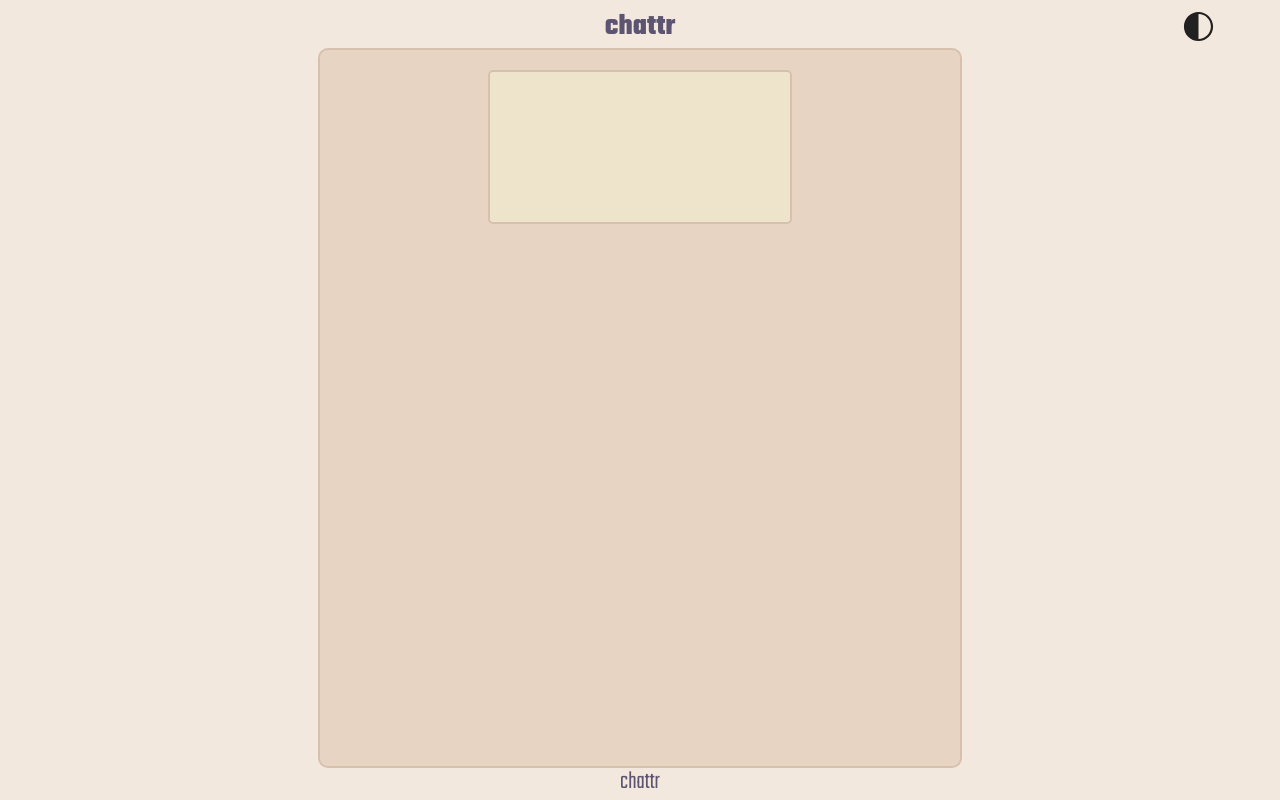
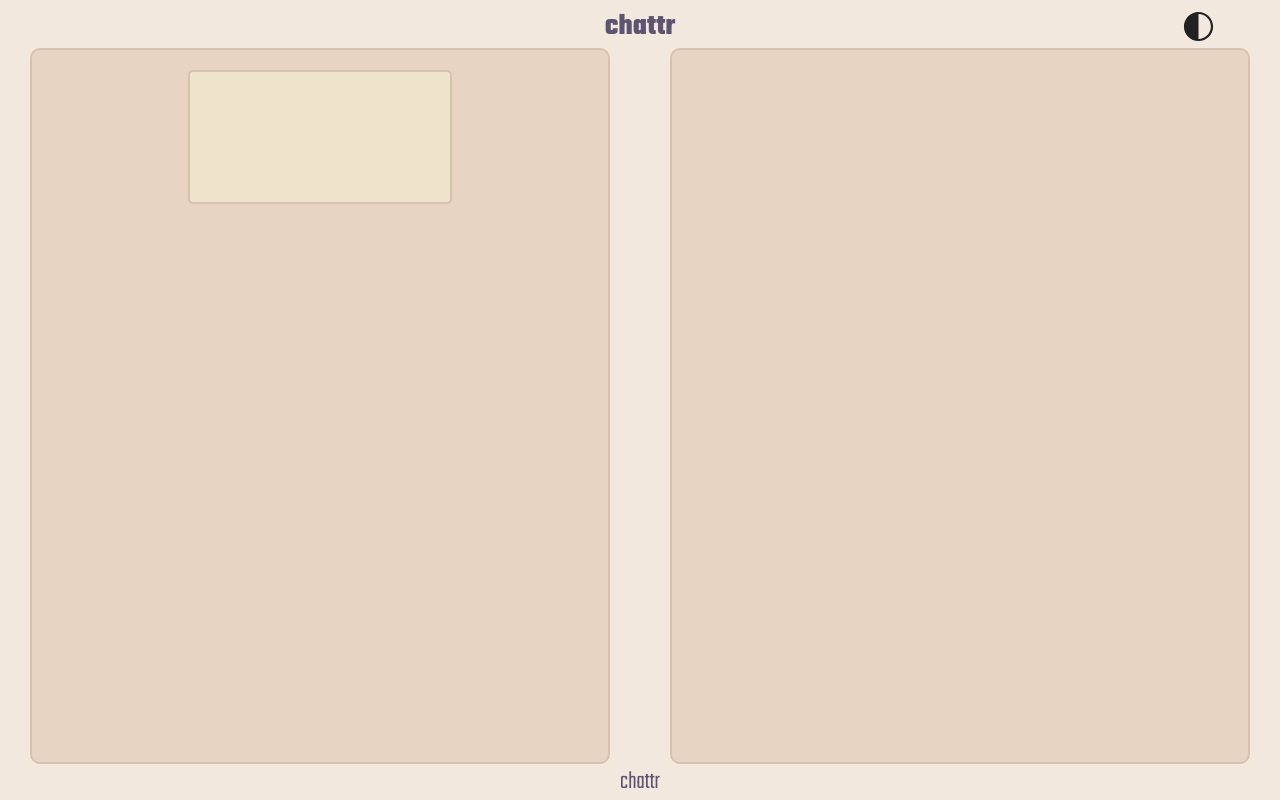
Before and after one commit to gitgernit/chattr, a React (Vite) app in the folder chattr/chattr-react/: page /rooms/1 in a window 1280 px wide. Built offline with nearby package versions, Linux system fonts and the light colour scheme.

Commit message:
🐛feat(rooms): fixed video frame behaviour
fixed video frame resizing upon overflowing due to being non-absolutionaly positioned, now using an
absolutely positioned wrapper

```diff
--- a/chattr/chattr-react/src/components/rooms/Room.css
+++ b/chattr/chattr-react/src/components/rooms/Room.css
@@ -6,34 +6,44 @@
 }
 
 .room .videos {
+    position: relative;
+    border: 2px solid var(--border);
+    border-radius: 10px;
+    background-color: var(--element-bg-darker);
+    width: 45%;
+    height: inherit;
+}
+
+.room .videos .videos-wrapper {
     display: flex;
     position: absolute;
     flex-wrap: wrap;
     justify-content: space-around;
     align-content: flex-start;
+    width: 100%;
+    height: 100%;
+    overflow-y: auto;
+}
+
+.room .videos .videos-wrapper::-webkit-scrollbar {
+    display: none;
+}
+
+.room .videos .videos-wrapper > video {
+    background-color: var(--element-bg);
+    border: 2px solid var(--border);
+    border-radius: 5px;
+    min-width: 150px;
+    min-height: 100px;
+    width: 45%;
+    margin: 20px 0 20px 0;
+}
+
+.room .chat {
+    display: flex;
     border: 2px solid var(--border);
     border-radius: 10px;
     background-color: var(--element-bg-darker);
-    min-width: 300px;
-    min-height: 170px;
-    width: 50%;
-    height: 100%;
-    max-width: 50%;
-    max-height: 100%;
-    overflow-y: auto;
+    width: 45%;
+    height: inherit;
 }
-
-.room .videos::-webkit-scrollbar {
-    display: none;
-}
-
-.room .videos > video {
-    background-color: var(--element-bg);
-    border: 2px solid var(--border);
-    border-radius: 5px;
-    min-width: 250px;
-    min-height: 140px;
-    max-width: 350px;
-    max-height: 200px;
-    margin: 20px 0 20px 0;
-}
--- a/chattr/chattr-react/src/components/rooms/Room.jsx
+++ b/chattr/chattr-react/src/components/rooms/Room.jsx
@@ -1,13 +1,17 @@
 import './Room.css'
 
 function Room() {
-    return (
-      <div className="room">
-        <div className="videos">
+  return (
+    <div className="room">
+      <div className="videos">
+        <div className="videos-wrapper">
           <video/>
         </div>
       </div>
-    )
+      <div className="chat">
+      </div>
+    </div>
+  )
 }
 
 export default Room
```
